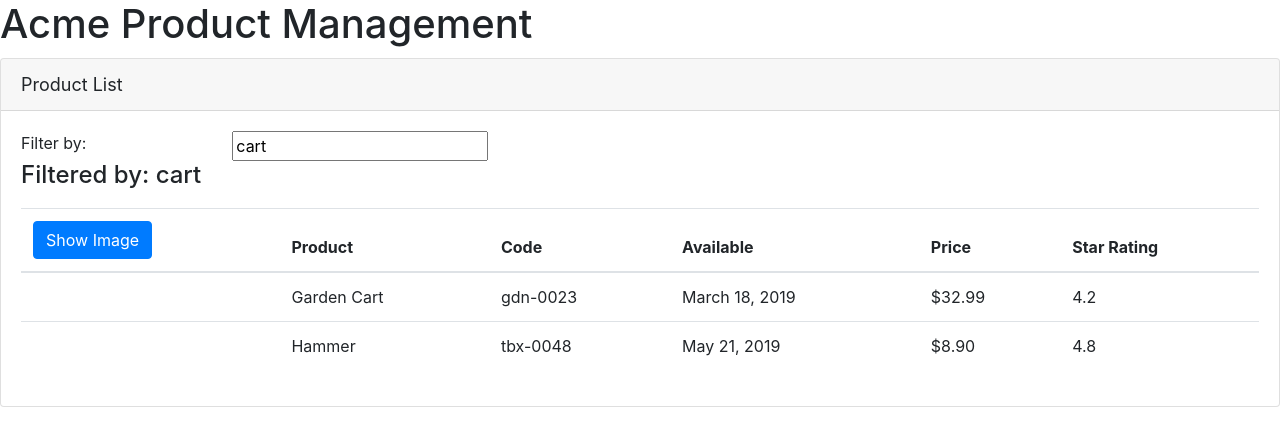
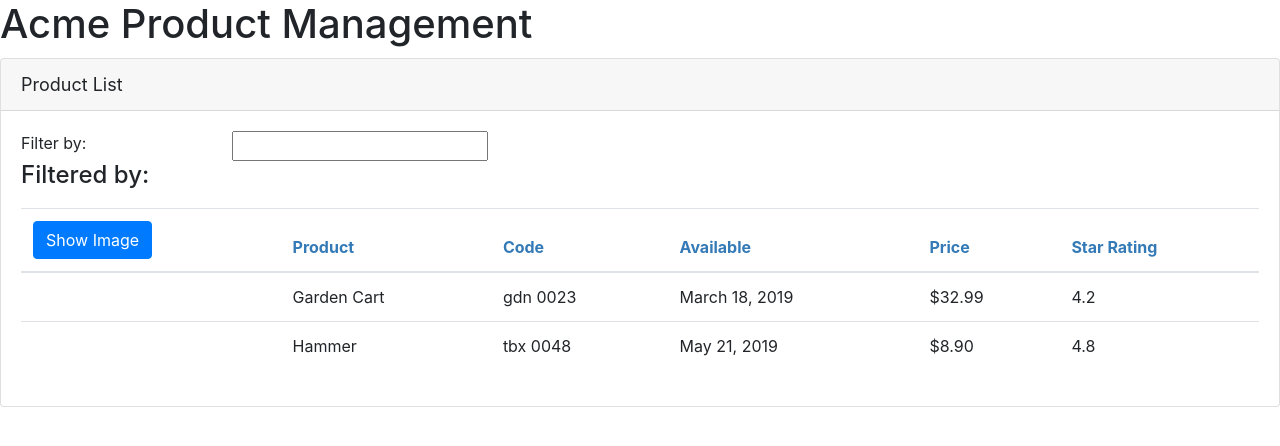
Before and after one commit to azhar-azad/ng-product-manager, an Angular app: page / in a window 1280 px wide. Shown: the top 446 px of the page. Built offline with nearby package versions, Linux system fonts and the light colour scheme.

Commit message:
Interface, Lifecycle Hooks, Custom Pipe, List Filtering

```diff
--- a/src/app/app.module.ts
+++ b/src/app/app.module.ts
@@ -4,11 +4,13 @@
 import { AppComponent } from './app.component';
 import { ProductListComponent } from './products/product-list.component';
 import {FormsModule} from '@angular/forms';
+import {ConvertToSpacesPipe} from './shared/convert-to-spaces.pipe';
 
 @NgModule({
   declarations: [
     AppComponent,
-    ProductListComponent
+    ProductListComponent,
+    ConvertToSpacesPipe
   ],
   imports: [
     BrowserModule,
--- a/src/app/products/product-list.component.css
+++ b/src/app/products/product-list.component.css
@@ -0,0 +1,3 @@
+thead {
+  color: #337AB7
+}
--- a/src/app/products/product-list.component.html
+++ b/src/app/products/product-list.component.html
@@ -37,7 +37,7 @@
           </tr>
         </thead>
         <tbody>
-          <tr *ngFor="let product of products">
+          <tr *ngFor="let product of filteredProducts">
             <td>
               <img *ngIf="showImage"
                   [src] ="product.imageUrl" alt="" [title]="product.productName"
@@ -45,7 +45,7 @@
                   [style.margin.px]="imageMargin">
             </td>
             <td>{{ product.productName }}</td>
-            <td>{{ product.productCode | lowercase }}</td>
+            <td>{{ product.productCode | lowercase | convertToSpaces: '-' }}</td>
             <td>{{ product.releaseDate }}</td>
             <td>{{ product.price | currency:'USD':'symbol':'1.2-2' }}</td>
             <td>{{ product.starRating }}</td>
--- a/src/app/products/product-list.component.ts
+++ b/src/app/products/product-list.component.ts
@@ -1,4 +1,5 @@
 import { Component, OnInit } from '@angular/core';
+import {IProduct} from './product';
 
 @Component({
   selector: 'pm-product-list',
@@ -11,8 +12,18 @@
   imageWidth: number = 50;
   imageMargin: number = 2;
   showImage: boolean = false;
-  listFilter: string = 'cart';
-  products: any[] = [
+
+  _listFilter: string = 'cart';
+  get listFilter(): string {
+    return this._listFilter;
+  }
+  set listFilter(value: string) {
+    this._listFilter = value;
+    this.filteredProducts = this.listFilter ? this.performFilter(this.listFilter) : this.products;
+  }
+
+  filteredProducts: IProduct[];
+  products: IProduct[] = [
     {
       "productId": 2,
       "productName": "Garden Cart",
@@ -39,8 +50,18 @@
     this.showImage = !this.showImage;
   }
 
-  constructor() { }
+  constructor() {
+    this.filteredProducts = this.products;
+    this.listFilter = '';
+  }
 
   ngOnInit() {
+    console.log('In OnInit');
+  }
+
+  private performFilter(filterBy: string): IProduct[] {
+    filterBy = filterBy.toLocaleLowerCase();
+    return this.products.filter((product: IProduct) =>
+              product.productName.toLocaleLowerCase().indexOf(filterBy) !== -1);
   }
 }
--- /dev/null
+++ b/src/app/products/product.ts
@@ -0,0 +1,10 @@
+export interface IProduct {
+  productId: number;
+  productName: string;
+  productCode: string;
+  releaseDate: string;
+  price: number;
+  description: string;
+  starRating: number;
+  imageUrl: string;
+}
--- /dev/null
+++ b/src/app/shared/convert-to-spaces.pipe.ts
@@ -0,0 +1,12 @@
+import {Pipe, PipeTransform} from '@angular/core';
+
+@Pipe({
+  name: 'convertToSpaces'
+})
+export class ConvertToSpacesPipe implements PipeTransform {
+
+  transform(value: string, character: string): string {
+    return value.replace(character, ' ');
+  }
+
+}
```
